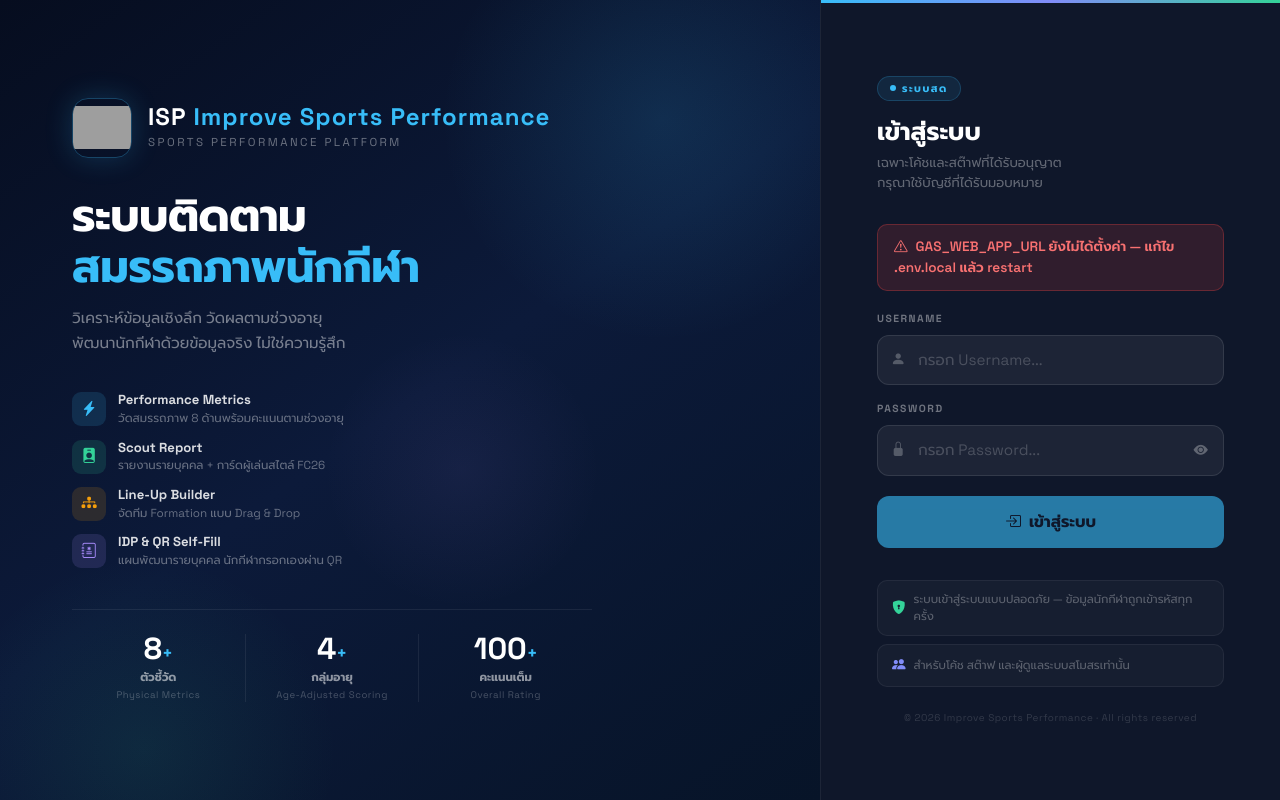
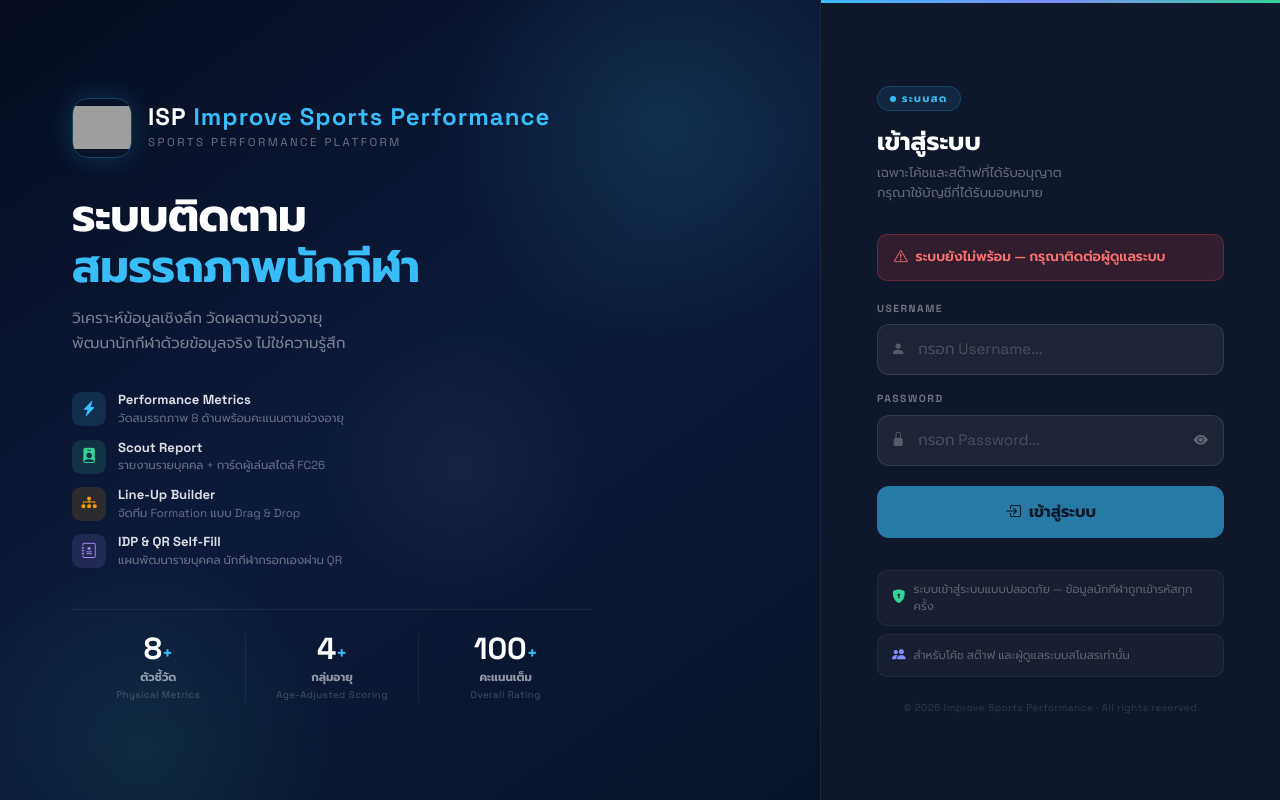
Before and after one commit to MarkYalaphani/isp-platform, a Next.js app: page / in a window 1280 px wide. Built offline with nearby package versions, Linux system fonts and the light colour scheme; no server answers; the database is empty; grey boxes are pictures that could not be loaded.

Commit message:
fix: login warning message for production

```diff
--- a/app/components/LoginModal.tsx
+++ b/app/components/LoginModal.tsx
@@ -189,7 +189,7 @@ export default function LoginModal({ onLogin }: Props) {
           {gasReady === false && (
             <div className="login-error" style={{ marginBottom:20 }}>
               <i className="bi bi-exclamation-triangle me-2"/>
-              GAS_WEB_APP_URL ยังไม่ได้ตั้งค่า — แก้ไข .env.local แล้ว restart
+              ระบบยังไม่พร้อม — กรุณาติดต่อผู้ดูแลระบบ
             </div>
           )}
 
```
